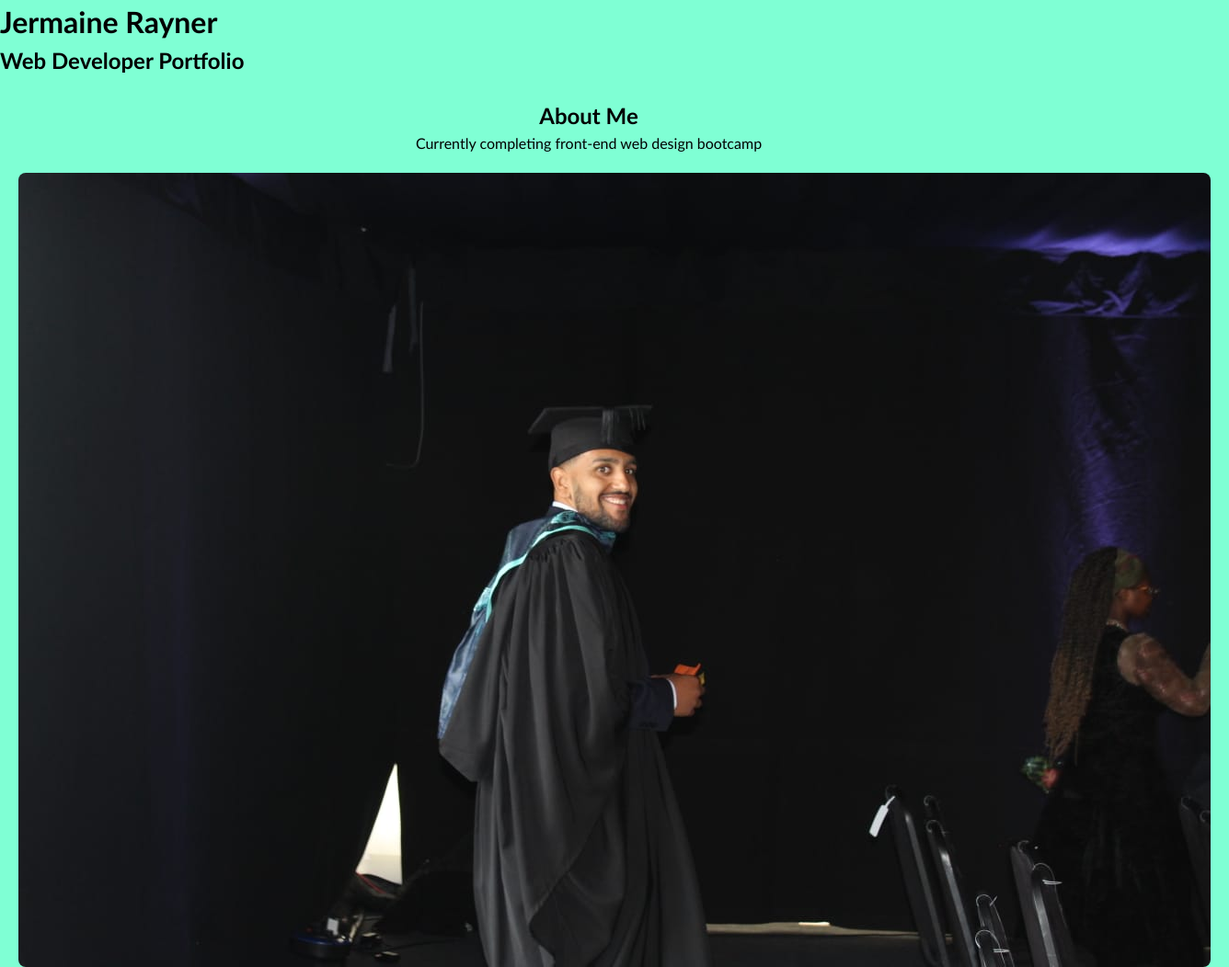
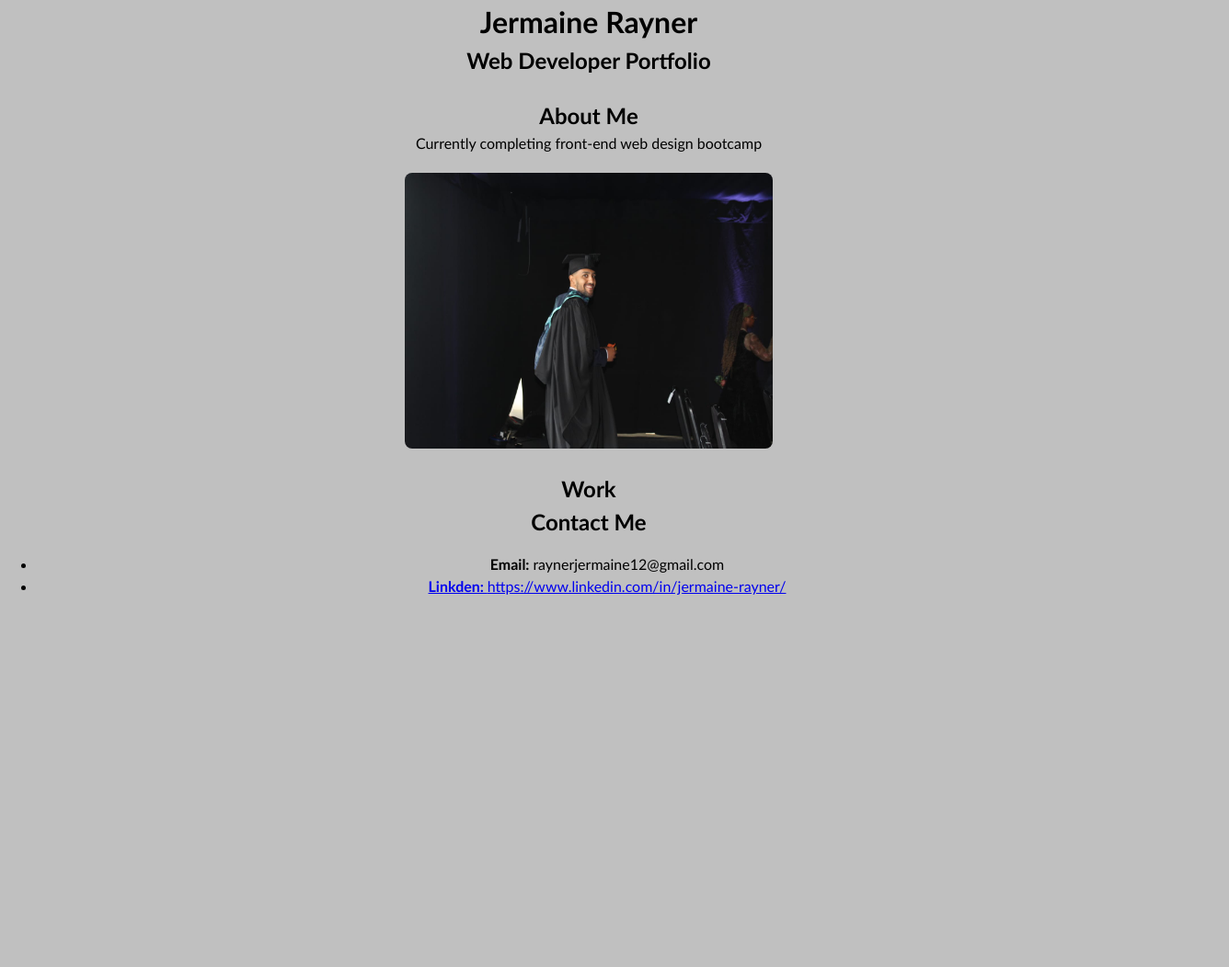
Before and after one commit to leomaine/Module2Challenge, a plain HTML site: page index.html in a window 1280 px wide. Shown: the top 1052 px of the page at 92% size, 1336 px wide, since content can reach past the window. After the commit the page ends 800 px from the top, so only its background shows below. Drawn offline with Linux system fonts and the light colour scheme.

Commit message:
41222 finish

```diff
--- a/index.html
+++ b/index.html
@@ -12,7 +12,9 @@
 <body>
   <!-- main logo / nav -->
   <header>
-    <h1>Jermaine Rayner</h1>
+    <div class="titleclass">
+      <h1>Jermaine Rayner</h1>
+    </div>
     <nav>
     </nav>
   </header>
@@ -23,7 +25,7 @@
       <h2>Web Developer Portfolio</h2>
     </div>
   </section>
-<br>
+  <br>
   <main class="page-wrapper">
     <!-- about me -->
     <section class="page-section" id="about">
@@ -31,7 +33,8 @@
 
       <p>Currently completing front-end web design bootcamp</p>
 
-      <img src="./starter/images/GraduationPhoto.jpg" class="gradphoto" alt="Jermaine Grad Photo"/>
+     <img src="./starter/images/GraduationPhoto.jpg" class="gradphoto" alt="Jermaine Grad Photo" />
+
     </section>
 
     <!-- portfolio container -->
@@ -44,7 +47,7 @@
       <h2>Contact Me</h2>
       <ul>
         <li><strong>Email: </strong>raynerjermaine12@gmail.com</li>
-        <li><a href="https://www.linkedin.com/in/jermaine-rayner/"><strong>Linkden:
+        <li><a target="_blank" href="https://www.linkedin.com/in/jermaine-rayner/"><strong>Linkden:
             </strong>https://www.linkedin.com/in/jermaine-rayner/</a></li>
 
 
--- a/starter/css/style.css
+++ b/starter/css/style.css
@@ -7,7 +7,7 @@ body {
   padding: 0;
   font-family: 'Trebuchet MS', 'Lucida Sans Unicode', 'Lucida Grande', 'Lucida Sans', Arial, sans-serif;
   line-height: 1.5;
-  background-color: aquamarine;
+  background-color: silver;
 }
 
 h1,
@@ -23,10 +23,23 @@ p {
   margin: 0;
 }
 
-.gradphoto {border-radius: 8px;
-margin: 20px;}
+.gradphoto {
+  border-radius: 8px;
+  margin: 20px;
+  height: 300px;
+  width: 400px;
+
+}
 
 .page-section {
-text-align: center;
+  text-align: center;
 
 }
+
+.titleclass {
+  text-align: center;
+}
+
+.hero-banner {
+  text-align: center;
+}
```
